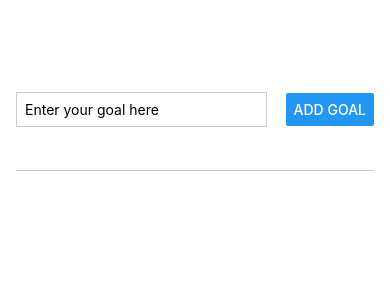
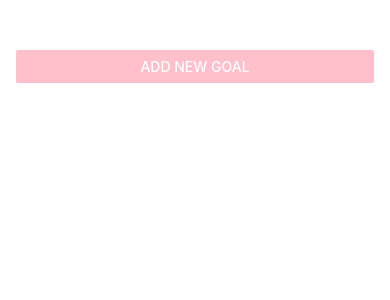
Before and after one commit to sunnyvuu/GoalGetter, a React Native app in the folder CoolProject/: screen / in a window 390 px wide. Shown: the top 300 px of the page. Built offline with nearby package versions, Linux system fonts and the light colour scheme.

Commit message:
added a modal for goal input

```diff
--- a/CoolProject/App.js
+++ b/CoolProject/App.js
@@ -1,12 +1,16 @@
 import { useState } from 'react';
-import { StyleSheet, View, FlatList } from 'react-native';
+import { StyleSheet, View, FlatList, Button } from 'react-native';
 
 import GoalItem from './components/GoalItem';
 import GoalInput from './components/GoalInput';
 
 export default function App() {
   const [goals, setGoals] = useState([]);
+  const [modalIsVisible, setModalIsVisible] = useState(false);
 
+  function startAddGoalHandler() {
+    setModalIsVisible(true);
+  }
   function addGoalHandler(enteredGoalText) {
       setGoals((currentGoals) => [
       ...currentGoals,
@@ -22,9 +26,10 @@ export default function App() {
 
   return (
     <View style={styles.appContainer}>
-        <GoalInput
-          onAddGoal={addGoalHandler}
-        />
+      <Button title='Add New Goal' color={'pink'} onPress={startAddGoalHandler} />
+      {modalIsVisible && <GoalInput
+        onAddGoal={addGoalHandler}
+      />}
       <View style={styles.goalsContainer}>
         <FlatList
           data={goals}
--- a/CoolProject/components/GoalInput.js
+++ b/CoolProject/components/GoalInput.js
@@ -1,5 +1,5 @@
 import { useState } from "react";
-import { StyleSheet, View, TextInput, Button } from "react-native";
+import { StyleSheet, View, TextInput, Button, Modal } from "react-native";
 
 function GoalInput(props) {
     const [enteredGoalText, setEnteredGoalText] = useState('');
@@ -14,15 +14,17 @@ function GoalInput(props) {
     }
 
     return (
+      <Modal>
         <View style={styles.inputContainer}>
-            <TextInput placeholder='Enter your goal here'
+          <TextInput placeholder='Enter your goal here'
             style={styles.textInput}
             onChangeText={goalInputHandler}
             value={enteredGoalText}
-            />
+          />
+          <Button title='Add Goal' onPress={addGoalHandler}/>
+        </View>
+      </Modal>
 
-            <Button title='Add Goal' onPress={addGoalHandler}/>
-      </View>
     )
 };
 
```
